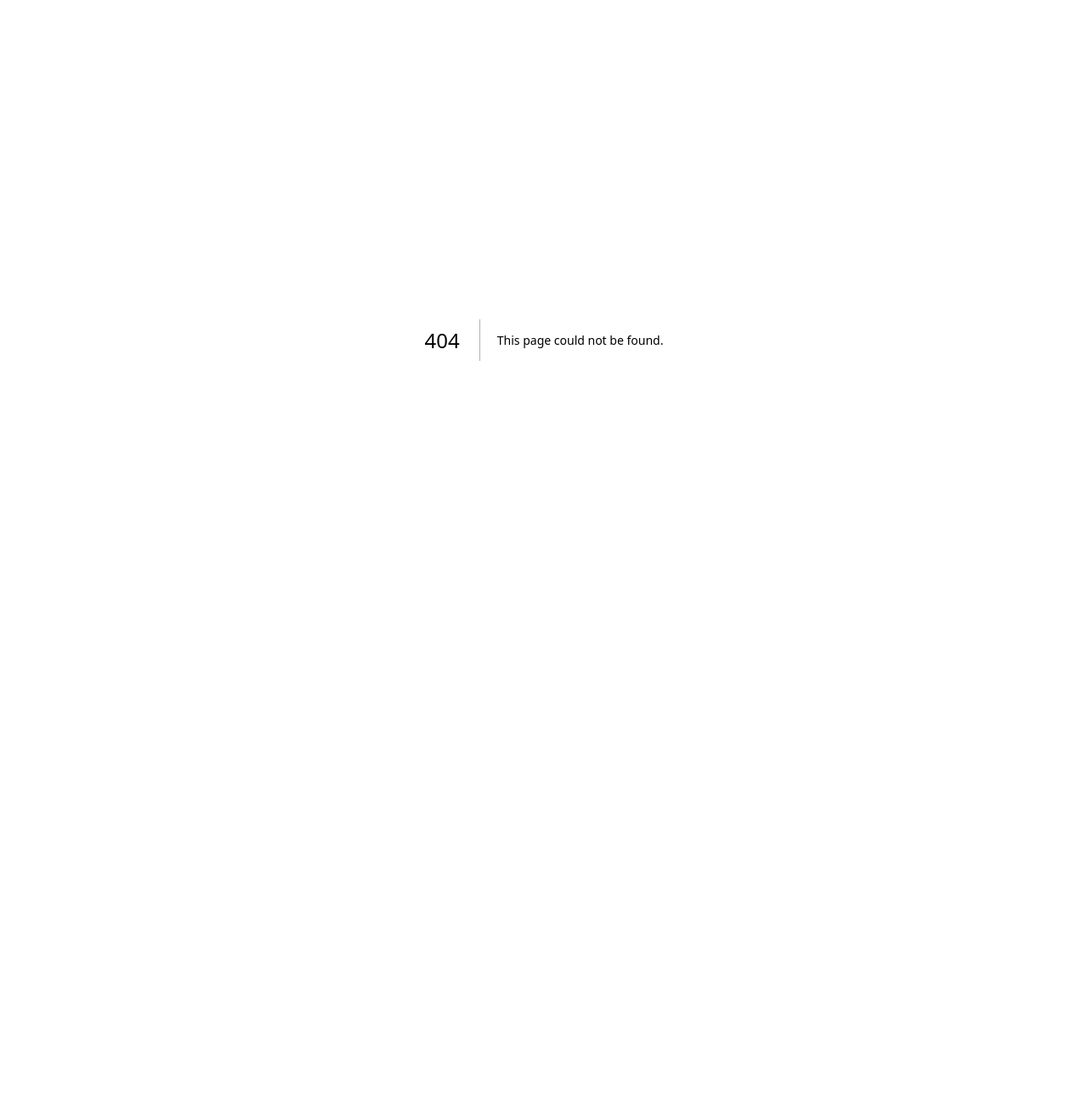
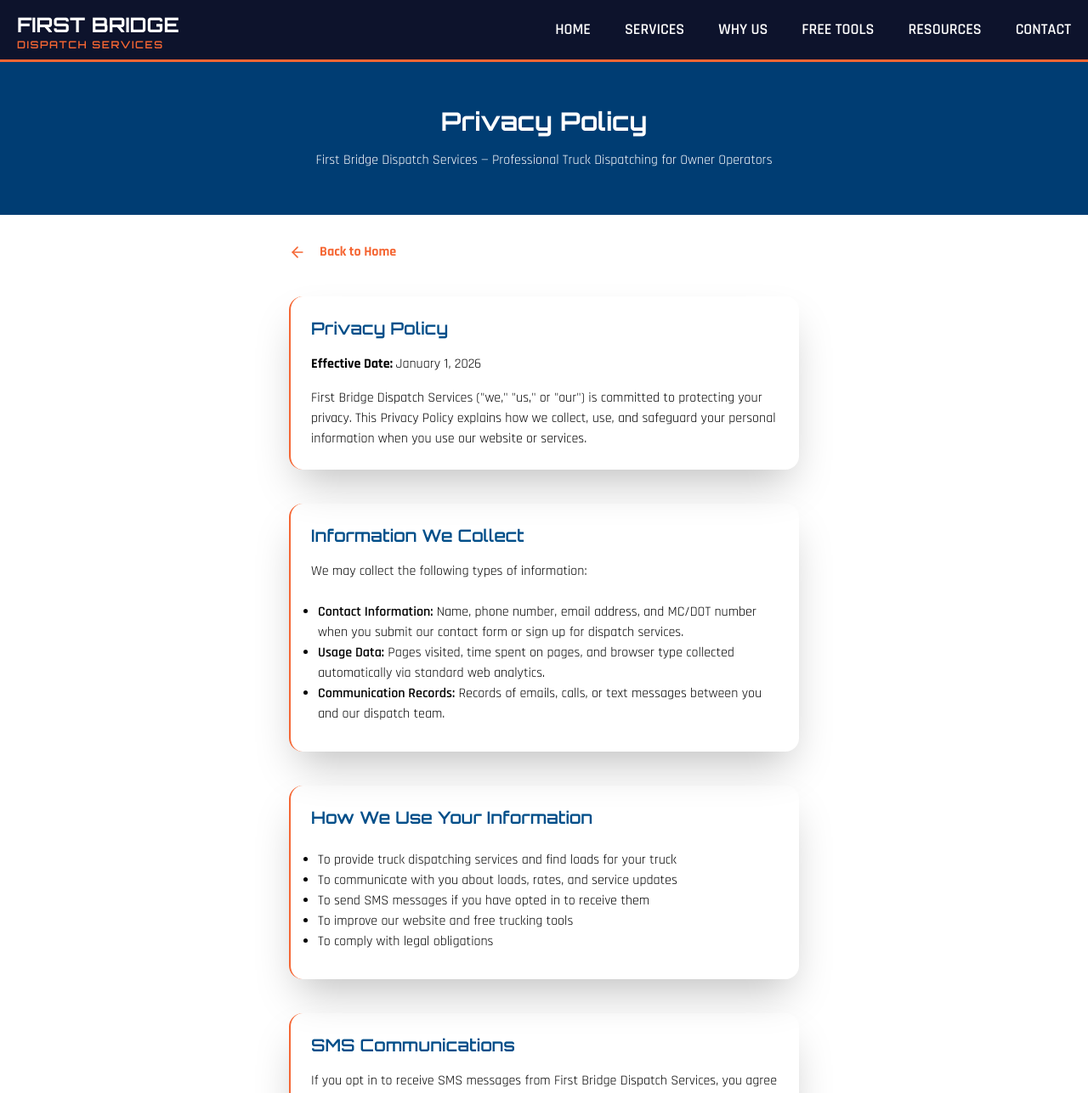
Before and after one commit to Fassam-Khan/firstbridgeus, a Next.js app: page /privacy-policy in a window 1280 px wide. Before the commit this address had no page. Shown: the top 1287 px of the page at 85% size. Before the commit the page ends 800 px from the top, so only its background shows below. Built offline with nearby package versions, Linux system fonts and the light colour scheme.

Commit message:
privacy policy added

```diff
--- /dev/null
+++ b/app/privacy-policy/page.jsx
@@ -0,0 +1,114 @@
+import Footer from '@/component/Footer'
+import Header from '@/component/Header'
+import React from 'react'
+import Link from 'next/link'
+import { ArrowLeft } from 'lucide-react'
+
+
+const page = () => {
+    return (
+        <div>
+            <Header />
+            {/* Title Section  */}
+            <div className="title text-center flex-wrap h-[180px] bg-[#003d73] text-white !py-4 flex justify-center items-center flex-col gap-4">
+                <h2 className='font-bold font-[Orbitron] text-3xl'>Privacy Policy</h2>
+                <div className='md:w-full w-[70%]'>
+                    <p>First Bridge Dispatch Services — Professional Truck Dispatching for Owner Operators</p>
+
+                </div>
+
+            </div>
+
+            {/* Main  */}
+            <div className='md:w-[600px] w-full !m-auto flex flex-col gap-10 '>
+
+                {/* home  */}
+
+                <div className='text-[var(--primary-color)] items-center  font-bold flex gap-4 !mt-8'>
+                    <ArrowLeft className='w-5 h-5' />
+                    <Link href={'/'}>Back to Home</Link>
+
+                </div>
+
+                {/* Card  */}
+                <div className='flex shadow-2xl flex-col gap-4 md:!p-6 rounded-2xl border-l-2 border-[var(--primary-color)]'>
+                    <h4 className='text-[#004e89] text-xl font-semibold font-[Orbitron]'>Privacy Policy</h4>
+                    <p className='font-bold'>Effective Date: <span className='font-light'>January 1, 2026</span></p>
+                    <p>First Bridge Dispatch Services ("we," "us," or "our") is committed to protecting your privacy. This Privacy Policy explains how we collect, use, and safeguard your personal information when you use our website or services.</p>
+                </div>
+                {/* Card  */}
+                <div className='flex shadow-2xl flex-col gap-4 md:!p-6 rounded-2xl border-l-2 border-[var(--primary-color)]'>
+                    <h4 className='text-[#004e89] text-xl font-semibold font-[Orbitron]'>Information We Collect</h4>
+                    <p>We may collect the following types of information:</p>
+                    <ul className='list-disc flex flex-col !p-2'>
+                        <li><span className='font-semibold'>Contact Information:</span> Name, phone number, email address, and MC/DOT number when you submit our contact form or sign up for dispatch services.</li>
+                        <li> <span className='font-semibold'>Usage Data:</span> Pages visited, time spent on pages, and browser type collected automatically via standard web analytics.</li>
+                        <li>
+                            <span className='font-semibold'>Communication Records:</span> Records of emails, calls, or text messages between you and our dispatch team.
+
+                        </li>
+                    </ul>
+
+                </div>
+                {/* Card  */}
+                <div className='flex shadow-2xl flex-col gap-4 md:!p-6 rounded-2xl border-l-2 border-[var(--primary-color)]'>
+                    <h4 className='text-[#004e89] text-xl font-semibold font-[Orbitron]'>How We Use Your Information</h4>
+                    <ul className='list-disc !p-2'>
+                        <li>
+                            To provide truck dispatching services and find loads for your truck
+
+                        </li>
+                        <li>
+                            To communicate with you about loads, rates, and service updates
+
+                        </li>
+                        <li>
+                            To send SMS messages if you have opted in to receive them
+
+                        </li>
+                        <li>
+                            To improve our website and free trucking tools
+
+                        </li>
+                        <li>
+                            To comply with legal obligations
+
+                        </li>
+                    </ul>
+
+
+                </div>
+                {/* Card  */}
+                <div className='flex shadow-2xl flex-col gap-4 md:!p-6 rounded-2xl border-l-2 border-[var(--primary-color)]'>
+                    <h4 className='text-[#004e89] text-xl font-semibold font-[Orbitron]'>SMS Communications</h4>
+                    <p>If you opt in to receive SMS messages from First Bridge Dispatch Services, you agree to receive text messages related to our dispatch services, load updates, and business communications. Message frequency varies. Message and data rates may apply. You may opt out at any time by replying STOP. For help, reply HELP. See our SMS Policy for full details.</p>
+                    <p><span className='font-semibold'>Mobile opt-in data and consent will not be shared with, sold to, or used by third parties or affiliates for marketing or promotional purposes.</span> Mobile information is used solely to deliver the specific communications you have consented to receive from First Bridge Dispatch Services. We do not purchase, sell, or exchange mobile opt-in lists. Each individual's consent applies only to communications from First Bridge Dispatch Services.</p>
+
+
+
+                </div>
+                {/* Card  */}
+                <div className='flex shadow-2xl flex-col gap-4 md:!p-6 rounded-2xl border-l-2 border-[var(--primary-color)]'>
+                    <h4 className='text-[#004e89] text-xl font-semibold font-[Orbitron]'>Data Sharing</h4>
+                    <p>We do not sell, trade, or rent your personal information to third parties. We may share information with trusted service providers who assist in operating our business, subject to confidentiality agreements.</p>
+
+
+
+                </div>
+                   {/* Card  */}
+                   <div className='!mb-10 flex shadow-2xl flex-col gap-4 md:!p-6 rounded-2xl border-l-2 border-[var(--primary-color)]'>
+                    <h4 className='text-[#004e89] text-xl font-semibold font-[Orbitron]'>Contact Us</h4>
+                    <p>If you have questions about this Privacy Policy, please contact us at <a href="mailto:info@firstbridgedispatch.com">info@firstbridgedispatch.com</a> or through our <Link className='text-[var(--primary-color)] font-bold' href={'/#contact'}>contact form</Link> .</p>
+
+
+
+                </div>
+            </div>
+
+            <Footer />
+
+        </div>
+    )
+}
+
+export default page
```
